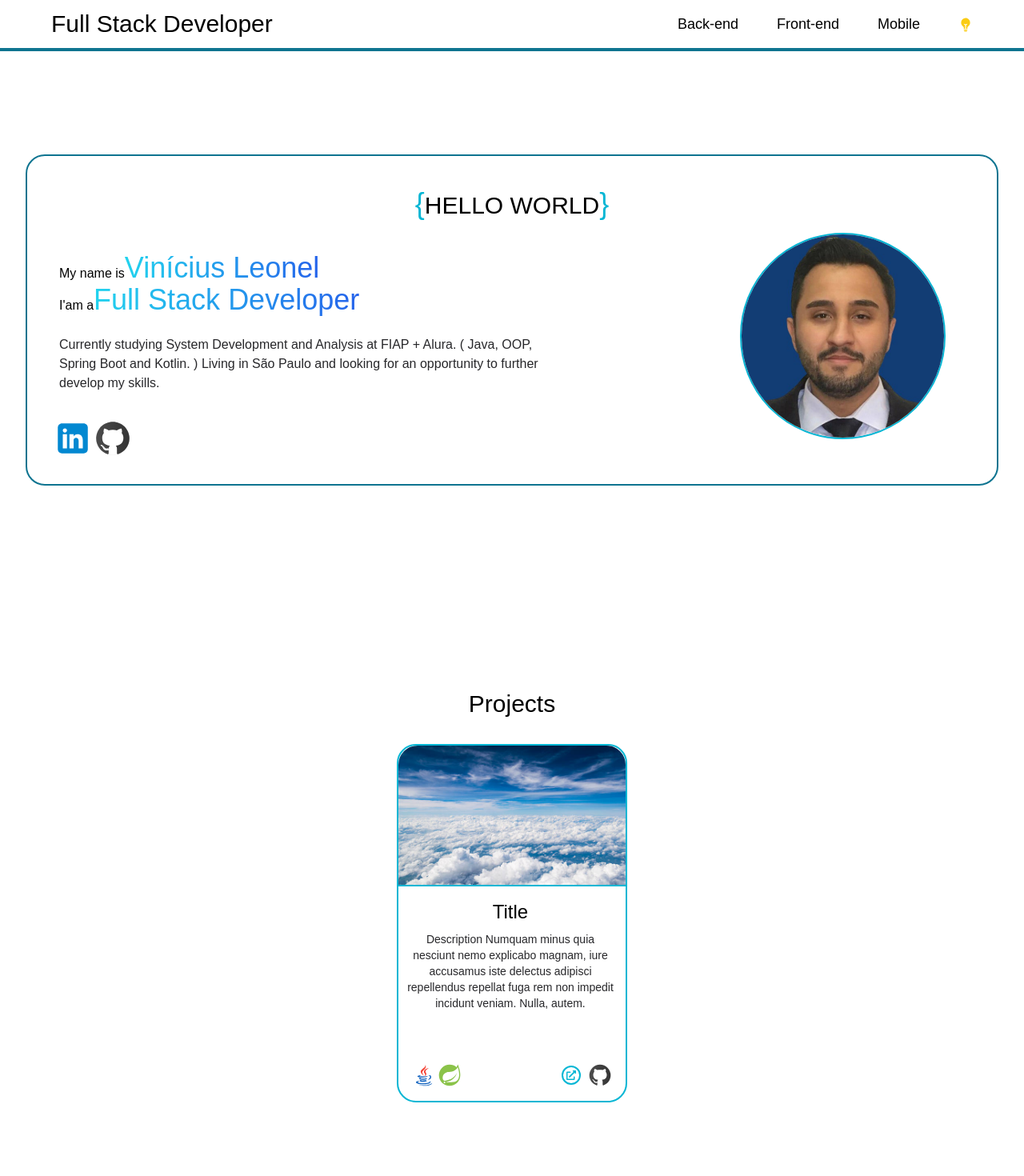
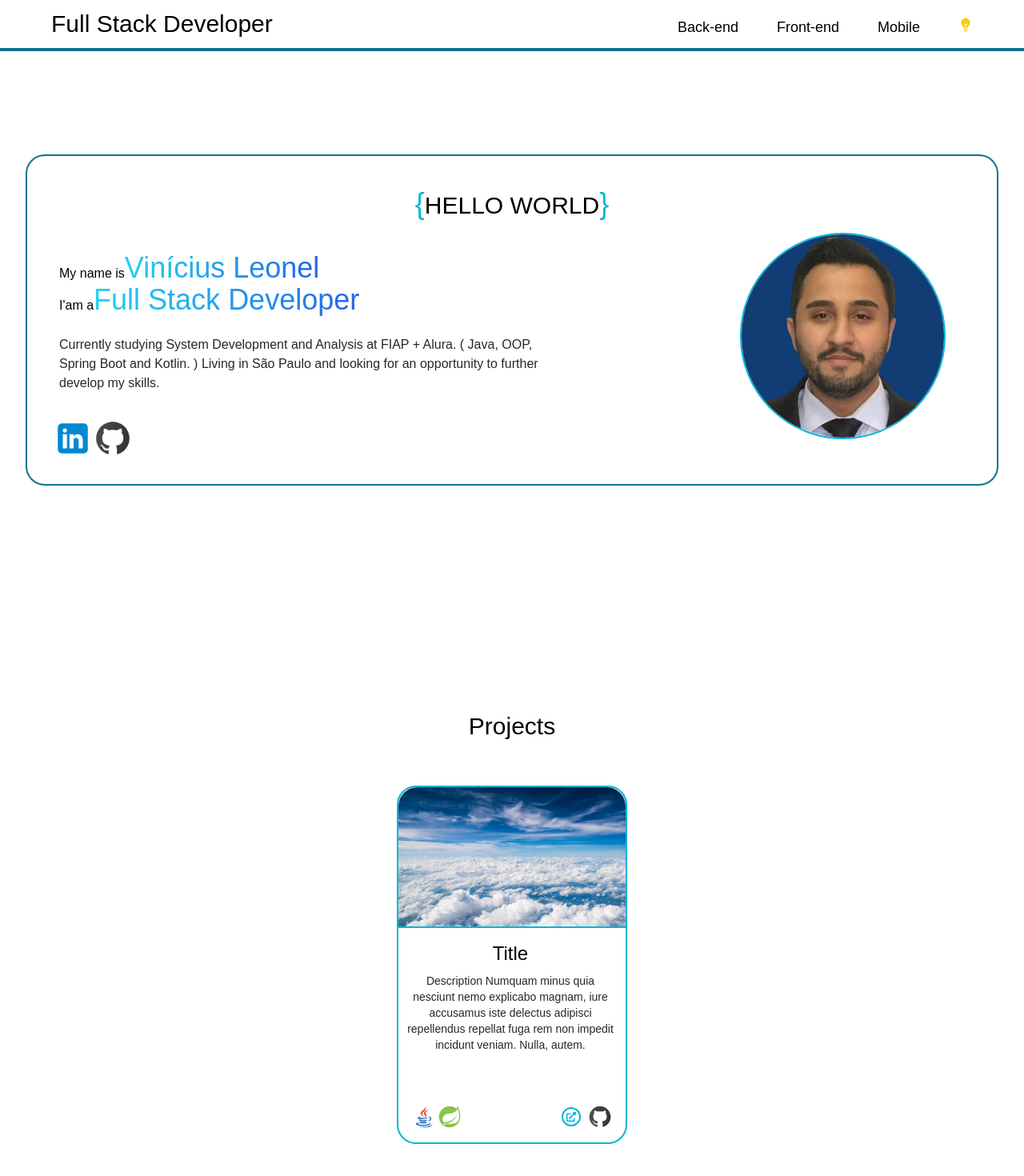
Before and after one commit to viniciusleonel/vinicius-leonel, a Next.js app: page / in a window 1280 px wide. Shown: the top 1470 px of the page at 80% size. Built offline with nearby package versions, Linux system fonts and the light colour scheme; a web font is replaced by a local one.

Commit message:
ajustando alinhamento da secao projects e itens da nav

```diff
--- a/src/app/components/Nav/Nav.tsx
+++ b/src/app/components/Nav/Nav.tsx
@@ -52,7 +52,7 @@ export default function Nav ({title} : NavProps) {
             <div className="ms-3 me-3 flex justify-between items-center">
                 <GiHamburgerMenu className="md:hidden text-cyan-300 text-2xl" />
                 <h2 className="text-xl md:ps-10 sm:text-3xl">{title}</h2>
-                <div ref={menuRef} className="text-lg flex gap-12 items-center sm:pr-10">
+                <div ref={menuRef} className="text-lg flex gap-12 items-baseline sm:pr-10">
                     <div className="hidden md:flex" >
                         <a onClick={listProjBack} className="hidden md:flex cursor-pointer dark:hover:text-cyan-300">Back-end</a>
                         {backList && (
--- a/src/app/components/Projects/projectList.tsx
+++ b/src/app/components/Projects/projectList.tsx
@@ -3,9 +3,9 @@ import { JavaIcon, NodeIcon, SpringIcon } from "../../components/Skills/techIcon
 
 export function ProjectList () {
     return (
-        <div className=" h-svh -mt-20 flex flex-col justify-center items-center">
-                <h2 className="pb-8 text-3xl">Projects</h2>
-                <div className="flex overflow-hidden w-2/3 gap-6 justify-center">
+        <div className=" h-svh flex flex-col justify-center items-center">
+                <h2 className="-mt-20 pb-14 text-3xl">Projects</h2>
+                <div className="flex overflow-hidden  w-2/3 gap-6 justify-center">
                     <ProjectCard
                         imgCardSrc="/images/cleanSky.jpg"
                         imgAlt="teste"
```
